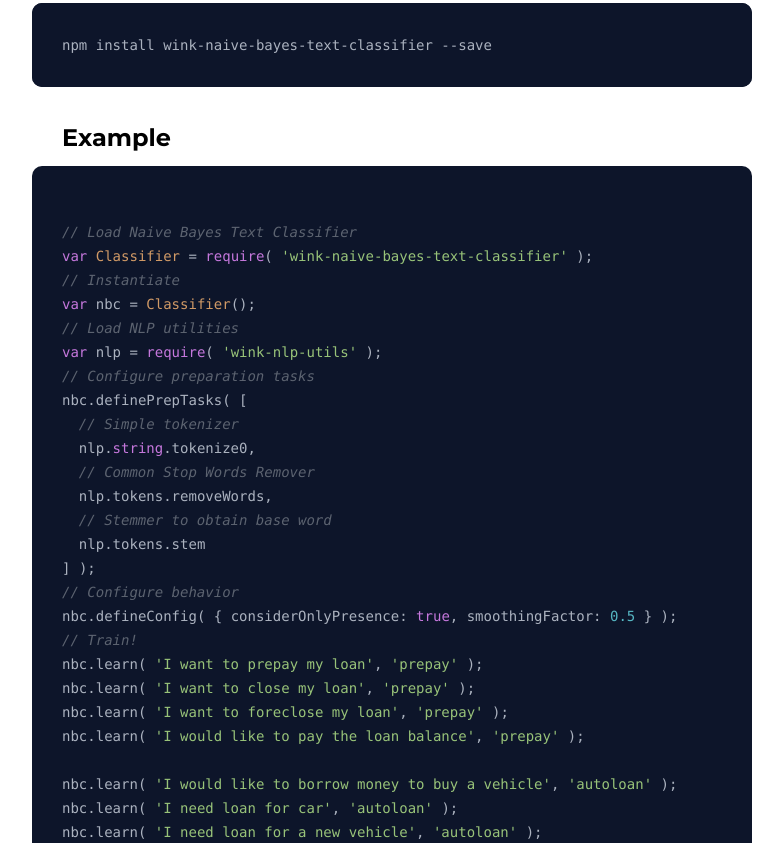
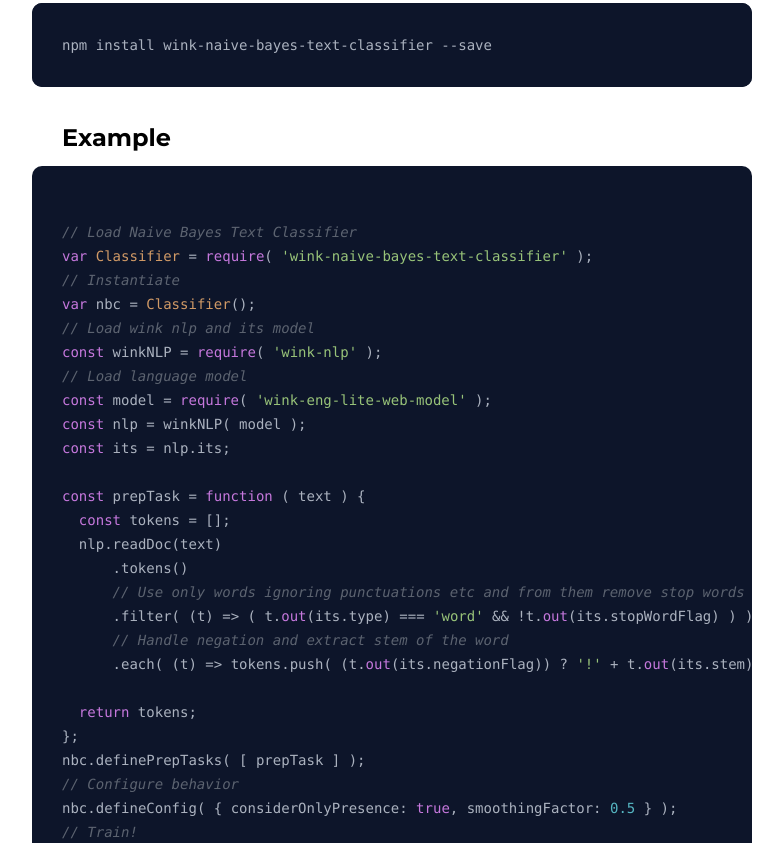
Before and after one commit to winkjs/wink-naive-bayes-text-classifier, a website: page docs/index.html in a window 1280 px wide. Shown: the part 1624-2467 px from the top of the page, without its empty margins (98-881 px from the left). Drawn offline with Linux system fonts and the light colour scheme; some packages are replaced by stand-ins of ours; a script that the page names is missing.

Commit message:
docs(README): describe wink-nlp usage

```diff
--- a/docs/index.html
+++ b/docs/index.html
@@ -211,7 +211,7 @@
 <img align="right" src="https://decisively.github.io/wink-logos/logo-title.png" width="100px" >
 <p>Classify text, analyse sentiments, recognize user intents for chatbot using <strong><code>wink-naive-bayes-text-classifier</code></strong>. Its <a href="http://winkjs.org/wink-naive-bayes-text-classifier/NaiveBayesTextClassifier.html">API</a> offers a rich set of features:</p>
 <ol>
-<li>Configure text preparation task such as <strong>amplify negation</strong>, <strong>tokenize</strong>, <strong>stem</strong>, <strong>remove stop words</strong>, and <strong>propagate negation</strong> using <a href="https://www.npmjs.com/package/wink-nlp-utils">wink-nlp-utils</a> or any other package of your choice.</li>
+<li>Preprocess text using <a href="https://www.npmjs.com/package/wink-nlp">wink-nlp</a> — tokenize, stem, remove stop words, and handle negation. It also supports <a href="https://winkjs.org/wink-nlp/getting-started.html">Named Entity Recognition</a> to further enhance preprocessing.</li>
 <li>Configure <strong>Lidstone</strong> or <strong>Laplace</strong> additive smoothing.</li>
 <li>Configure <strong>Multinomial</strong> or <strong>Binarized Multinomial</strong> Naive Bayes model.</li>
 <li>Export and import learnings in JSON format that can be easily saved on hard-disk.</li>
@@ -228,17 +228,25 @@
 var Classifier = require( 'wink-naive-bayes-text-classifier' );
 // Instantiate
 var nbc = Classifier();
-// Load NLP utilities
-var nlp = require( 'wink-nlp-utils' );
-// Configure preparation tasks
-nbc.definePrepTasks( [
-  // Simple tokenizer
-  nlp.string.tokenize0,
-  // Common Stop Words Remover
-  nlp.tokens.removeWords,
-  // Stemmer to obtain base word
-  nlp.tokens.stem
-] );
+// Load wink nlp and its model
+const winkNLP = require( 'wink-nlp' );
+// Load language model
+const model = require( 'wink-eng-lite-web-model' );
+const nlp = winkNLP( model );
+const its = nlp.its;
+
+const prepTask = function ( text ) {
+  const tokens = [];
+  nlp.readDoc(text)
+      .tokens()
+      // Use only words ignoring punctuations etc and from them remove stop words
+      .filter( (t) => ( t.out(its.type) === 'word' && !t.out(its.stopWordFlag) ) )
+      // Handle negation and extract stem of the word
+      .each( (t) => tokens.push( (t.out(its.negationFlag)) ? '!' + t.out(its.stem) : t.out(its.stem) ) );
+
+  return tokens;
+};
+nbc.definePrepTasks( [ prepTask ] );
 // Configure behavior
 nbc.defineConfig( { considerOnlyPresence: true, smoothingFactor: 0.5 } );
 // Train!
@@ -259,7 +267,6 @@
 // -> autoloan
 console.log( nbc.predict( 'I want to pay my car loan early' ) );
 // -> prepay
-
 </code></pre>
 <p>Try <a href="https://npm.runkit.com/wink-naive-bayes-text-classifier">experimenting with this example on Runkit</a> in the browser.</p>
 <h3>Documentation</h3>
@@ -292,7 +299,7 @@
 <br class="clear">
 
 <footer>
-    Documentation generated by <a href="https://github.com/jsdoc3/jsdoc">JSDoc 3.6.11</a> on Sat Oct 29 2022 19:13:43 GMT+0530 (India Standard Time) using the <a href="https://github.com/clenemt/docdash">docdash</a> theme.
+    Documentation generated by <a href="https://github.com/jsdoc3/jsdoc">JSDoc 3.6.11</a> on Sat Oct 29 2022 19:26:00 GMT+0530 (India Standard Time) using the <a href="https://github.com/clenemt/docdash">docdash</a> theme.
 </footer>
 
 <script>prettyPrint();</script>
```
Also changed, not shown: docs/NaiveBayesTextClassifier.html (+1 -1 lines), docs/global.html (+1 -1 lines), docs/wink-naive-bayes-text-classifier.js.html (+1 -1 lines), README.md.
